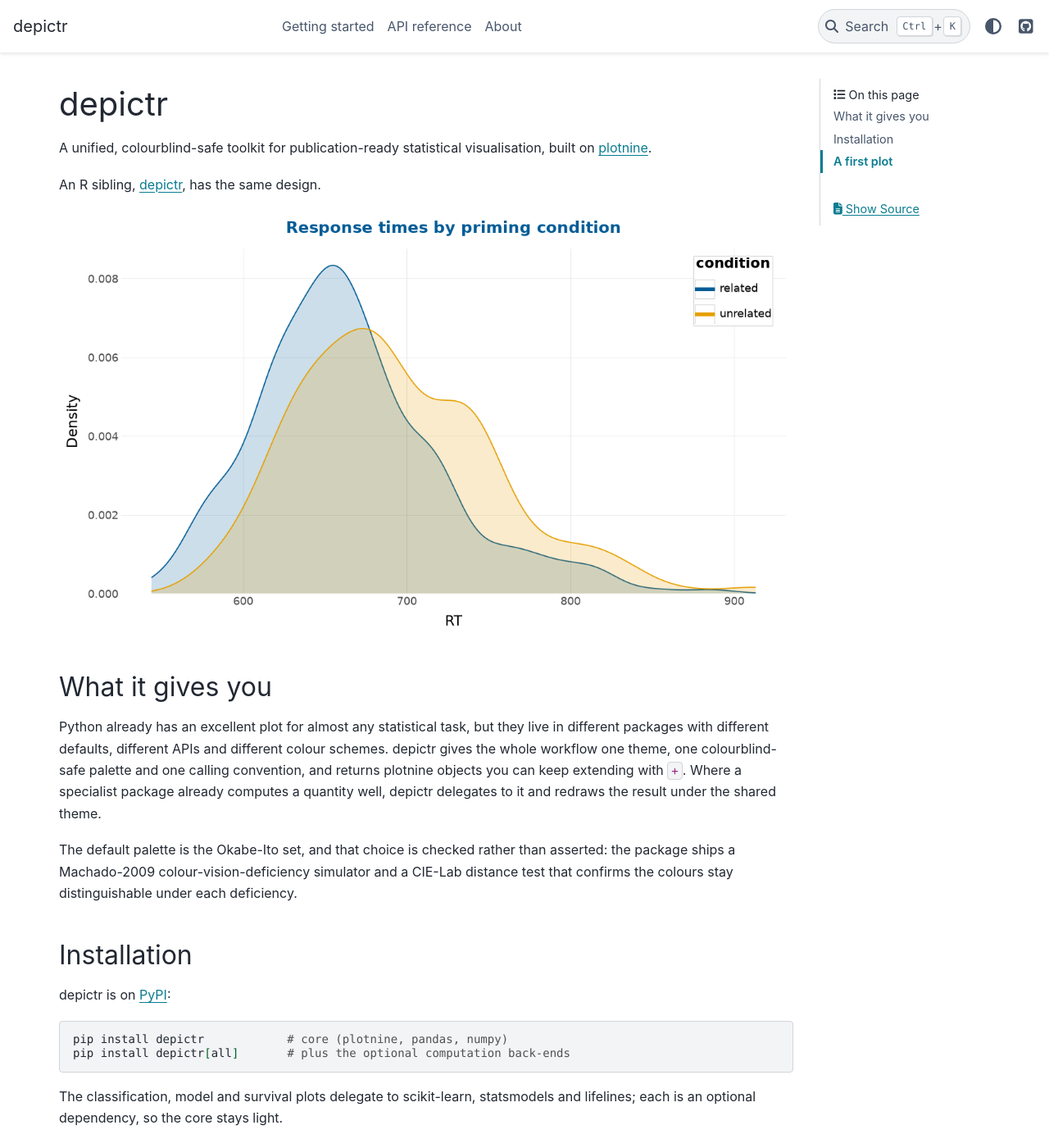
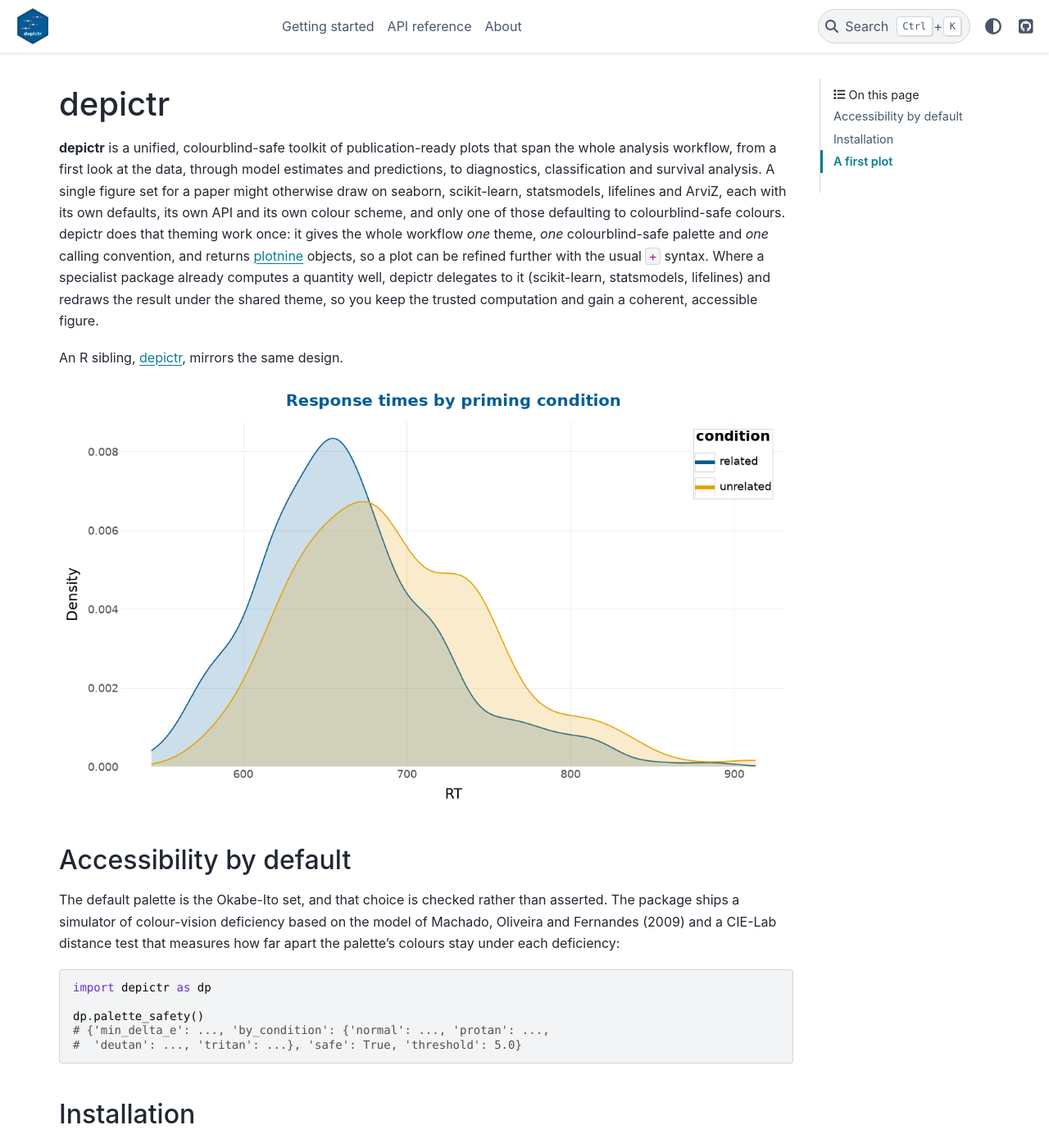
Before and after one commit to pablobernabeu/depictr-py, a Sphinx documentation site: the page built from docs/index.md, in a window 1280 px wide and 1400 px high. Shown: the whole window at 82% size. Built offline with Sphinx 7.4.7 and the PyData theme 0.15.4, drawn with Linux system fonts in a browser that asks for light colours; pages that are not in the unit, such as notebooks, are missing from menus; the version number is read from the project's files by our own code.

Commit message:
Docs: drop _sources/*.txt links, expand the description, match R's branding
- html_copy_source and html_show_sourcelink defaulted to True, so every page
  carried a "Show Source" sidebar link to a *.md.txt/*.rst.txt file (e.g.
  _sources/index.md.txt) -- an artefact with no real audience here. Disable
  both; the _sources/ directory and its links are gone from the build.
- The home page's opening description was much thinner than the R sibling's
  README (a one-line tagline vs. a full problem/solution paragraph). Expanded
  it to the same depth, verified against the actual package: the "one theme,
  one palette, one calling convention" framing and the specialist-package
  list already exist in this repo's own README.md; the accessibility
  paragraph is promoted to its own "Accessibility by default" heading,
  matching the README's structure. Also corrected a stale example: the
  printed palette_safety() threshold has been 5.0 (not 10.0) since the
  0.1.1 defaults changed; fixed in both README.md and the new docs text.
- Added the shared hex-sticker logo and favicon (reused from the R package,
  since both packages are explicitly "the same design, two languages") and
  a docs/_static/custom.css block matching the R site's brand blue (#005b96)
  instead of the theme's default teal, plus a matching subtle navbar tint
  and heading weight.

Verified with a clean Sphinx rebuild: no _sources directory or Show Source
links anywhere, logo/favicon present in the built HTML, the expanded
description and new heading render correctly, and the full test suite
(112 tests) passes.

Co-Authored-By: Claude Sonnet 5 <noreply@anthropic.com>

````diff
--- a/docs/_static/custom.css
+++ b/docs/_static/custom.css
@@ -25,3 +25,28 @@
 div.highlight pre {
     padding: 0.8rem 1rem;
 }
+
+/* Match the R sibling site's brand blue instead of the theme's default teal. */
+html {
+    --pst-color-primary: #005b96;
+    --pst-color-primary-bg: #d6e6f2;
+}
+html[data-theme="dark"] {
+    --pst-color-primary: #4d9fd6;
+    --pst-color-primary-bg: #0a2540;
+}
+
+/* The R site's navbar is a subtle tint of the brand colour into the page
+   background, rather than a flat white/near-black bar; match that here. */
+html:not([data-theme="dark"]) .bd-header {
+    background-color: #f2f6fa;
+    background-color: color-mix(in oklab, #fff 95%, #005b96);
+}
+html[data-theme="dark"] .bd-header {
+    background-color: color-mix(in oklab, #14181e 95%, #4d9fd6);
+}
+
+/* The R site's headings are a touch lighter (Bootstrap 5's default weight). */
+h1, h2, h3, h4, h5, h6 {
+    --pst-font-weight-heading: 500;
+}
--- a/docs/conf.py
+++ b/docs/conf.py
@@ -50,9 +50,19 @@ html_title = "depictr"
 html_theme_options = {
     "github_url": "https://github.com/pablobernabeu/depictr-py",
     "navigation_with_keys": True,
+    "logo": {
+        "image_light": "_static/logo.png",
+        "image_dark": "_static/logo.png",
+    },
 }
 html_static_path = ["_static"]
 html_css_files = ["custom.css"]
+html_favicon = "_static/favicon.ico"
+
+# No "Show Source" link or /_sources directory of raw .md/.rst files -- not
+# useful for a docs site with no external contributors editing pages directly.
+html_copy_source = False
+html_show_sourcelink = False
 
 intersphinx_mapping = {
     "python": ("https://docs.python.org/3", None),
--- a/docs/index.md
+++ b/docs/index.md
@@ -1,10 +1,21 @@
 # depictr
 
-A unified, colourblind-safe toolkit for publication-ready statistical
-visualisation, built on [plotnine](https://plotnine.org).
+**depictr** is a unified, colourblind-safe toolkit of publication-ready plots
+that span the whole analysis workflow, from a first look at the data, through
+model estimates and predictions, to diagnostics, classification and survival
+analysis. A single figure set for a paper might otherwise draw on seaborn,
+scikit-learn, statsmodels, lifelines and ArviZ, each with its own defaults,
+its own API and its own colour scheme, and only one of those defaulting to
+colourblind-safe colours. depictr does that theming work once: it gives the
+whole workflow *one* theme, *one* colourblind-safe palette and *one* calling
+convention, and returns [plotnine](https://plotnine.org) objects, so a plot
+can be refined further with the usual `+` syntax. Where a specialist package
+already computes a quantity well, depictr delegates to it (scikit-learn,
+statsmodels, lifelines) and redraws the result under the shared theme, so you
+keep the trusted computation and gain a coherent, accessible figure.
 
-An R sibling, [depictr](https://github.com/pablobernabeu/depictr), has the
-same design.
+An R sibling, [depictr](https://github.com/pablobernabeu/depictr), mirrors
+the same design.
 
 ![A grouped density of response times by condition, in the colourblind-safe Okabe-Ito palette](https://raw.githubusercontent.com/pablobernabeu/depictr-py/main/images/readme-distribution.png)
 
@@ -18,19 +29,21 @@ API reference <api>
 About <about>
 ```
 
-## What it gives you
+## Accessibility by default
 
-Python already has an excellent plot for almost any statistical task, but they
-live in different packages with different defaults, different APIs and different
-colour schemes. depictr gives the whole workflow one theme, one colourblind-safe
-palette and one calling convention, and returns plotnine objects you can keep
-extending with `+`. Where a specialist package already computes a quantity well,
-depictr delegates to it and redraws the result under the shared theme.
+The default palette is the Okabe-Ito set, and that choice is checked rather
+than asserted. The package ships a simulator of colour-vision deficiency
+based on the model of Machado, Oliveira and Fernandes (2009) and a CIE-Lab
+distance test that measures how far apart the palette's colours stay under
+each deficiency:
 
-The default palette is the Okabe-Ito set, and that choice is checked rather than
-asserted: the package ships a Machado-2009 colour-vision-deficiency simulator and
-a CIE-Lab distance test that confirms the colours stay distinguishable under each
-deficiency.
+```python
+import depictr as dp
+
+dp.palette_safety()
+# {'min_delta_e': ..., 'by_condition': {'normal': ..., 'protan': ...,
+#  'deutan': ..., 'tritan': ...}, 'safe': True, 'threshold': 5.0}
+```
 
 ## Installation
 
````
Also changed, not shown: README.md (+1 -1 lines), docs/_static/favicon.ico (added), docs/_static/logo.png (added).
